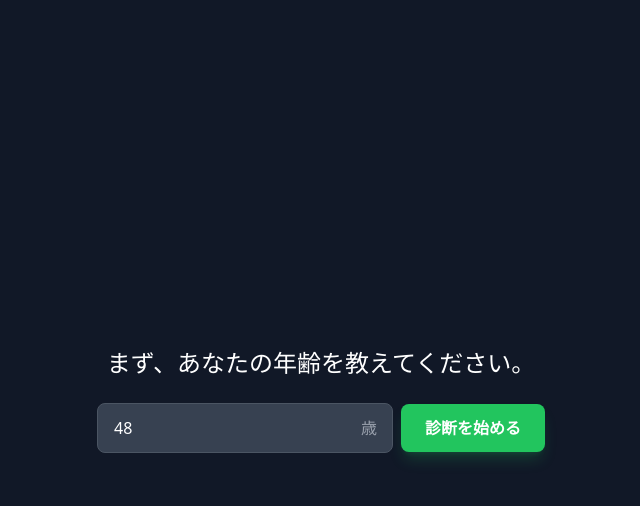
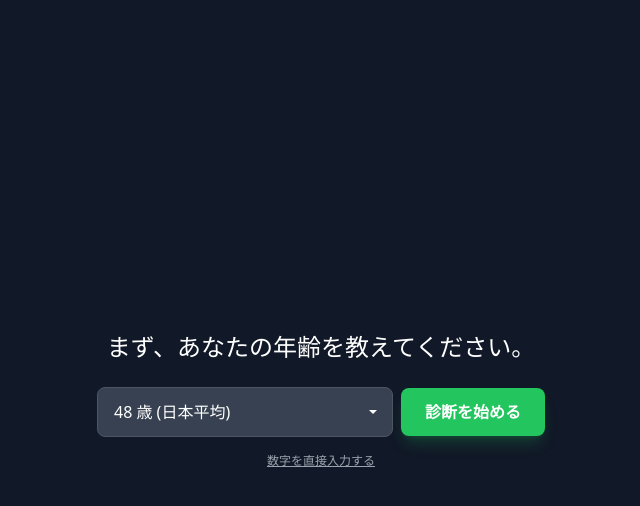
Before and after one commit to pokkori/life-audit-system, a Next.js app: page / in a window 1280 px wide. Both pictures are taken after a click on the button "診断を開始". Shown: the top 506 px of the page, without its empty margins (319-959 px from the left). Built offline with nearby package versions, Linux system fonts and the light colour scheme.

Commit message:
UI: Re-implement age input with a true select dropdown and manual toggle

```diff
--- a/app/page.tsx
+++ b/app/page.tsx
@@ -21,6 +21,8 @@ const STORAGE_KEY = 'life_audit_state';
 
 function AgeInputForm({ onSubmit }: { onSubmit: (age: number) => void }) {
   const [age, setAge] = useState('48');
+  const [isManual, setIsManual] = useState(false);
+
   const handleSubmit = (e: React.FormEvent) => {
     e.preventDefault();
     const ageNum = parseInt(age, 10);
@@ -28,12 +30,15 @@ function AgeInputForm({ onSubmit }: { onSubmit: (age: number) => void }) {
       onSubmit(ageNum);
     }
   };
+
   return (
-    <form onSubmit={handleSubmit} className="flex items-center space-x-2">
+    <form onSubmit={handleSubmit} className="flex flex-col space-y-4">
+      <div className="flex items-center space-x-2">
         <div className="relative flex-1 text-left">
+          {isManual ? (
+            <div className="relative">
               <input
                 type="number"
-          list="age-options"
                 value={age}
                 onChange={e => setAge(e.target.value)}
                 placeholder="例: 48"
@@ -41,16 +46,35 @@ function AgeInputForm({ onSubmit }: { onSubmit: (age: number) => void }) {
                 required
                 min="1"
                 max="99"
+                autoFocus
               />
-        <datalist id="age-options">
-          {Array.from({ length: 71 }, (_, i) => i + 15).map(val => (
-            <option key={val} value={val}>{val}歳</option>
+              <span className="absolute right-4 top-1/2 -translate-y-1/2 text-gray-400 pointer-events-none">歳</span>
+            </div>
+          ) : (
+            <div className="relative">
+              <select
+                value={age}
+                onChange={e => setAge(e.target.value)}
+                className="w-full px-4 py-3 bg-gray-700 text-white border border-gray-600 rounded-lg focus:outline-none focus:ring-2 focus:ring-green-400 appearance-none cursor-pointer"
+              >
+                {Array.from({ length: 85 }, (_, i) => i + 10).map(val => (
+                  <option key={val} value={val}>{val} 歳 {val === 48 ? ' (日本平均)' : ''}</option>
                 ))}
-        </datalist>
-        <span className="absolute right-4 top-1/2 -translate-y-1/2 text-gray-400 pointer-events-none">歳</span>
+              </select>
+              <div className="absolute right-4 top-1/2 -translate-y-1/2 pointer-events-none border-t-4 border-t-white border-x-4 border-x-transparent" />
+            </div>
+          )}
         </div>
         <button type="submit" className="bg-green-500 hover:bg-green-600 text-white font-bold py-3 px-6 rounded-lg transition-colors whitespace-nowrap shadow-lg shadow-green-500/20">
           診断を始める
+        </button>
+      </div>
+      <button
+        type="button"
+        onClick={() => setIsManual(!isManual)}
+        className="text-xs text-gray-400 hover:text-green-400 transition-colors underline text-center"
+      >
+        {isManual ? 'リストから選択する' : '数字を直接入力する'}
       </button>
     </form>
   );
```
Lines whose indentation alone changed are shown as unchanged.
